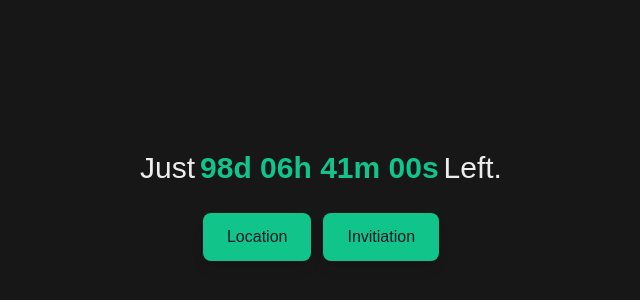
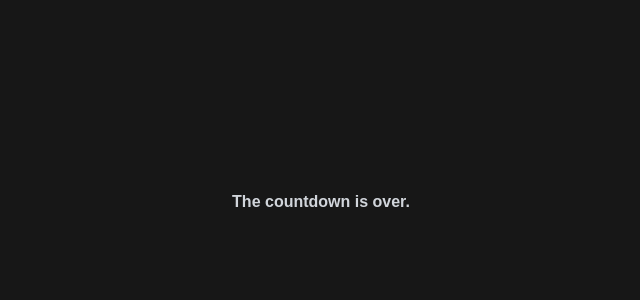
Before and after one commit to yousefhosnyx/wedding-invitation, a Next.js app: page / in a window 1280 px wide. Shown: the part 198-498 px from the top of the page, without its empty margins (319-959 px from the left). Built offline with nearby package versions, Linux system fonts and the light colour scheme.

Commit message:
the countdown is over

```diff
--- a/src/app/page.js
+++ b/src/app/page.js
@@ -40,19 +40,12 @@ export default function Home() {
 
   return (
     <div className="animate-fadeIn min-h-screen bg-background flex flex-col items-center justify-center text-center py-12 px-4">
-      {/* Countdown Timer */}
-      <div className="flex gap-[4px] md:gap-[5px] justify-center items-center h-[50px]">
+      {/* <div className="flex gap-[4px] md:gap-[5px] justify-center items-center h-[50px]">
         <p className="text-2xl md:text-3xl">Just</p>
         <div className="text-2xl md:text-3xl font-bold text-mainColor">
           {timeLeft ? (
             timeLeft
           ) : (
-            // <InfinitySpin
-            //   visible={true}
-            //   width="200"
-            //   color="#10C48A"
-            //   ariaLabel="infinity-spin-loading"
-            // />
             <div className="w-[190.8px] md:w-[238.5px] flex justify-center ">
               {" "}
               <ClockLoader size={30} color="#10c48a" />{" "}
@@ -62,7 +55,6 @@ export default function Home() {
         <p className="text-2xl md:text-3xl ">Left.</p>
       </div>
 
-      {/* Location Button (direct link to Google Maps) */}
       <div className="flex gap-3">
         {" "}
         <a
@@ -80,7 +72,8 @@ export default function Home() {
         >
           Invitiation
         </a>
-      </div>
+      </div> */}
+      <h1 className="text-gray-300 font-bold">The countdown is over.</h1>
     </div>
   );
 }
```
